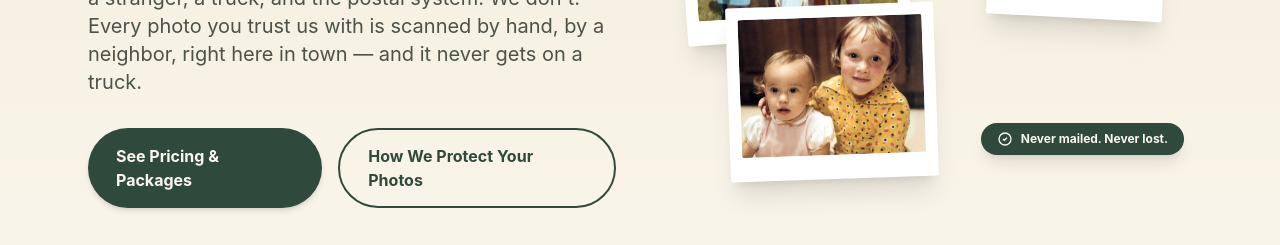
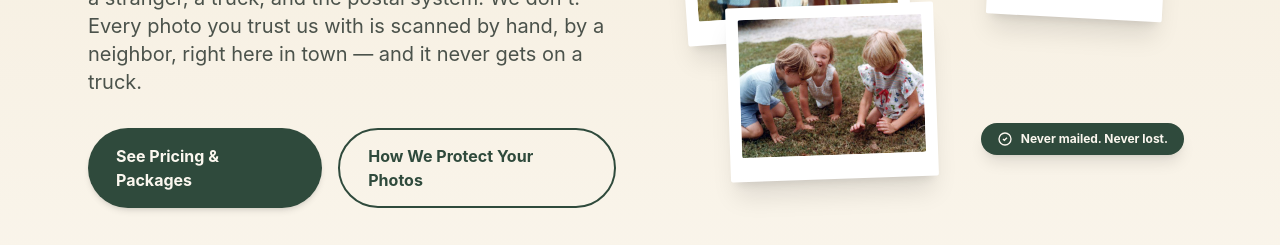
Before and after one commit to RyanFunk021/WashingtonHeritageScanning, a plain HTML site: page index.html in a window 1280 px wide. Shown: the part 543-788 px from the top of the page. Drawn offline with Linux system fonts and the light colour scheme.

Commit message:
Hero: three kids digging in the grass replaces the sisters photo
Co-Authored-By: Claude Opus 5.5 <noreply@anthropic.com>

```diff
--- a/index.html
+++ b/index.html
@@ -117,7 +117,7 @@
           <img src="images/hero-portrait.jpg" width="480" height="640" class="w-full aspect-[3/4] object-cover rounded-sm" alt="">
         </div>
         <div class="absolute left-16 bottom-4 w-44 sm:w-52 bg-white p-3 pb-6 rounded-sm shadow-xl photo-tilt-3">
-          <img src="images/hero-sisters-1979.jpg" width="640" height="480" class="w-full aspect-[4/3] object-cover rounded-sm" alt="">
+          <img src="images/hero-kids-digging.jpg" width="640" height="480" class="w-full aspect-[4/3] object-cover rounded-sm" alt="">
         </div>
         <div class="absolute right-2 bottom-10 inline-flex items-center gap-2 bg-forest text-cream text-xs font-bold px-4 py-2 rounded-full shadow-lg">
           <svg class="h-4 w-4" viewBox="0 0 24 24" fill="none" stroke="currentColor" stroke-width="2"><path d="M9 12l2 2 4-4M21 12c0 4.97-4.03 9-9 9s-9-4.03-9-9 4.03-9 9-9 9 4.03 9 9z"/></svg>
```
Also changed, not shown: images/hero-kids-digging.jpg (added), images/hero-sisters-1979.jpg (deleted).
